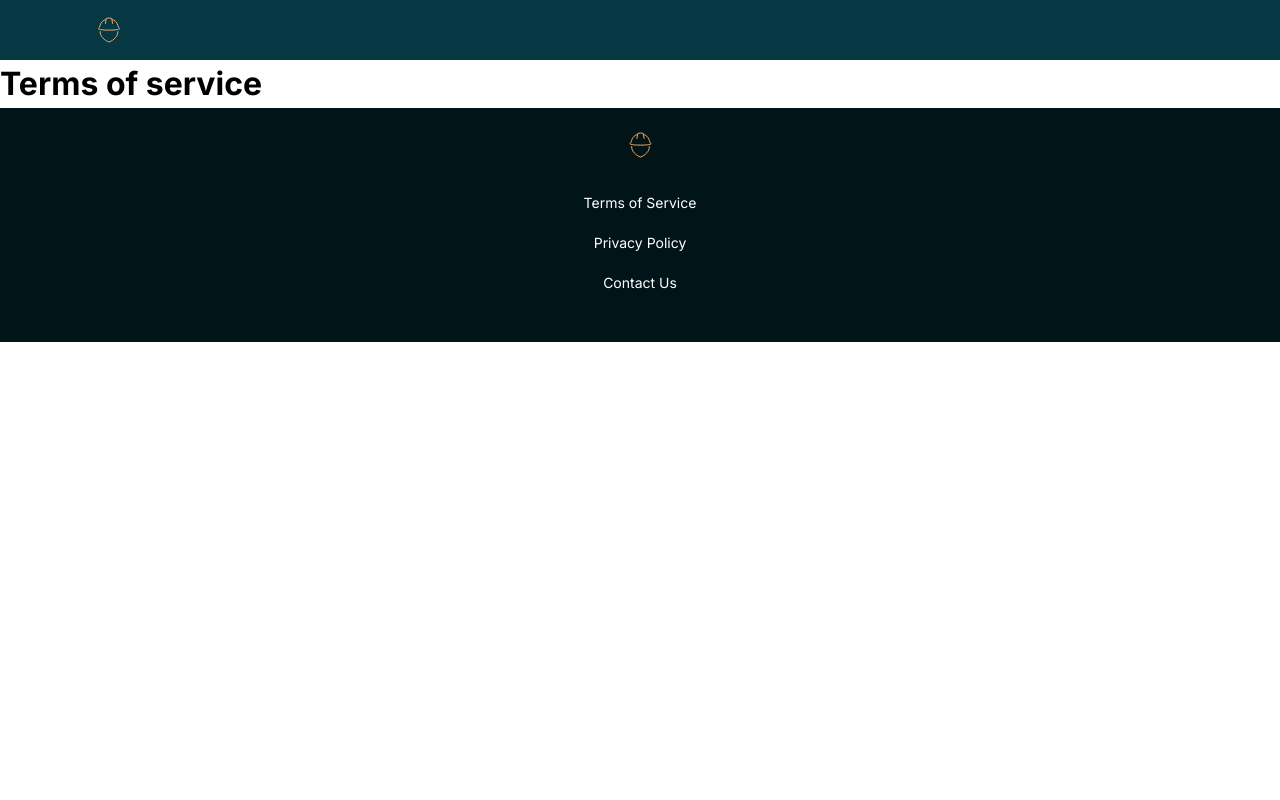
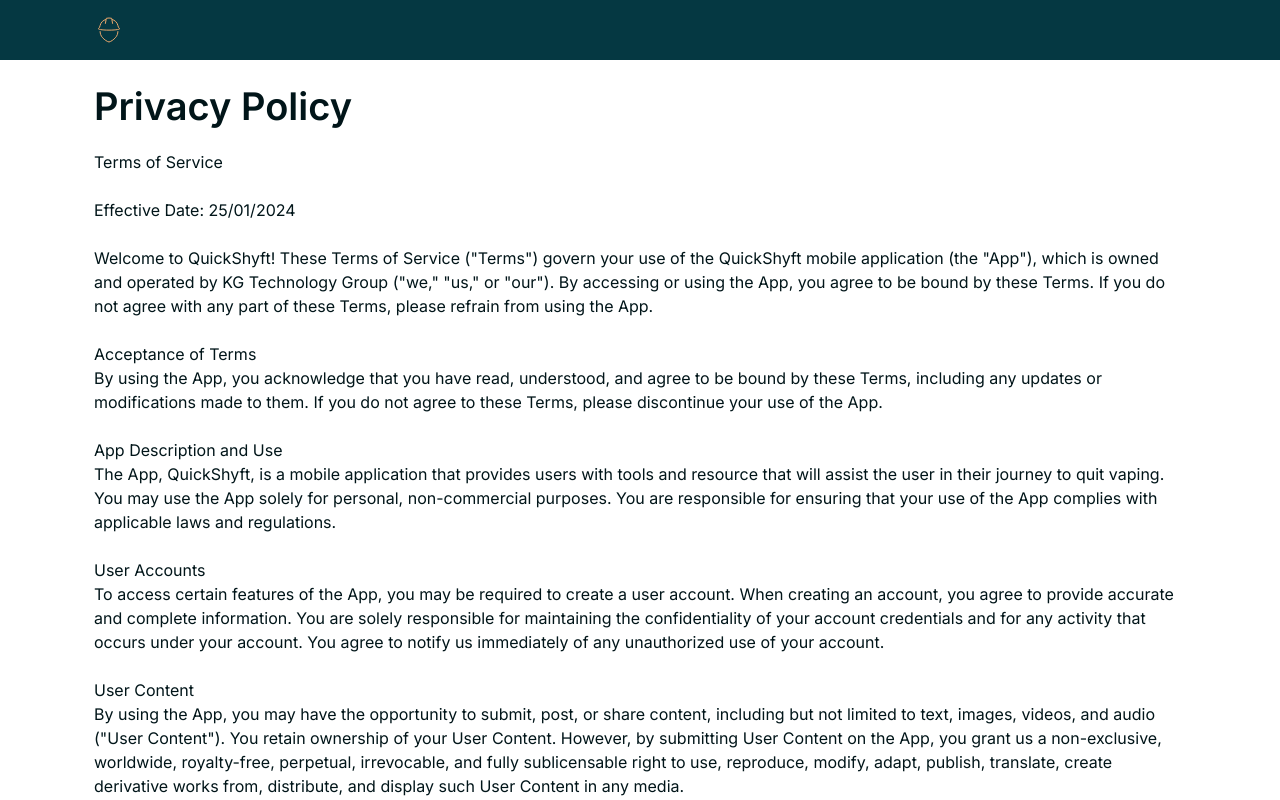
Before and after one commit to ThabisoMagwaza/quickshyft-website, a Next.js app: page /terms-of-service in a window 1280 px wide. Shown: the top 800 px of the page. Built offline with nearby package versions, Linux system fonts and the light colour scheme.

Commit message:
feat: added terms of service

```diff
--- a/src/app/terms-of-service/page.js
+++ b/src/app/terms-of-service/page.js
@@ -1,7 +1,9 @@
+import TermsOfService from '@/components/TermsOfService';
+
 export default function Page() {
   return (
-    <div>
-      <h1>Terms of service</h1>
-    </div>
+    <main>
+      <TermsOfService />
+    </main>
   );
 }
--- a/src/components/PrivacyPolicy/PrivacyPolicy.js
+++ b/src/components/PrivacyPolicy/PrivacyPolicy.js
@@ -1,8 +1,9 @@
 'use client';
 import styled from 'styled-components';
+import { COLORS } from '@/lib/constants';
+
 import MaxWidthWrapper from '../MaxWidthWrapper';
 import Heading1 from '../Heading1';
-import { COLORS } from '@/lib/constants';
 
 function PrivacyPolicy() {
   return (
--- /dev/null
+++ b/src/components/TermsOfService/TermsOfService.js
@@ -0,0 +1,135 @@
+'use client';
+import styled from 'styled-components';
+import { COLORS } from '@/lib/constants';
+
+import MaxWidthWrapper from '../MaxWidthWrapper';
+import Heading1 from '../Heading1';
+
+function TermsOfService() {
+  return (
+    <Wrapper>
+      <Heading1>Privacy Policy</Heading1>
+
+      <Text>
+        Terms of Service
+        <br />
+        <br />
+        Effective Date: 25/01/2024
+        <br />
+        <br />
+        Welcome to QuickShyft! These Terms of Service (&quot;Terms&quot;) govern
+        your use of the QuickShyft mobile application (the &quot;App&quot;),
+        which is owned and operated by KG Technology Group (&quot;we,&quot;
+        &quot;us,&quot; or &quot;our&quot;). By accessing or using the App, you
+        agree to be bound by these Terms. If you do not agree with any part of
+        these Terms, please refrain from using the App.
+        <br />
+        <br />
+        Acceptance of Terms <br />
+        By using the App, you acknowledge that you have read, understood, and
+        agree to be bound by these Terms, including any updates or modifications
+        made to them. If you do not agree to these Terms, please discontinue
+        your use of the App.
+        <br />
+        <br />
+        App Description and Use <br />
+        The App, QuickShyft, is a mobile application that provides users with
+        tools and resource that will assist the user in their journey to quit
+        vaping. You may use the App solely for personal, non-commercial
+        purposes. You are responsible for ensuring that your use of the App
+        complies with applicable laws and regulations.
+        <br />
+        <br />
+        User Accounts <br />
+        To access certain features of the App, you may be required to create a
+        user account. When creating an account, you agree to provide accurate
+        and complete information. You are solely responsible for maintaining the
+        confidentiality of your account credentials and for any activity that
+        occurs under your account. You agree to notify us immediately of any
+        unauthorized use of your account.
+        <br />
+        <br />
+        User Content <br />
+        By using the App, you may have the opportunity to submit, post, or share
+        content, including but not limited to text, images, videos, and audio
+        (&quot;User Content&quot;). You retain ownership of your User Content.
+        However, by submitting User Content on the App, you grant us a
+        non-exclusive, worldwide, royalty-free, perpetual, irrevocable, and
+        fully sublicensable right to use, reproduce, modify, adapt, publish,
+        translate, create derivative works from, distribute, and display such
+        User Content in any media.
+        <br />
+        <br />
+        You are solely responsible for your User Content and the consequences of
+        posting or sharing it on the App. You agree not to submit User Content
+        that violates any law, infringes upon any intellectual property rights,
+        or is defamatory, abusive, offensive, or otherwise objectionable.
+        <br />
+        <br />
+        Intellectual Property Rights <br />
+        The App, including its content, features, and functionality, is owned by
+        us or our licensors and is protected by intellectual property laws. You
+        may not modify, reproduce, distribute, create derivative works of,
+        publicly display or perform, or in any way exploit any of the content on
+        the App without our prior written consent.
+        <br />
+        <br />
+        Disclaimer of Warranties <br />
+        The App is provided on an &quot;as is&quot; and &quot;as available&quot;
+        basis, without any warranties or representations, express or implied. We
+        make no guarantees regarding the reliability, accuracy, timeliness,
+        availability, or security of the App. Your use of the App is at your own
+        risk.
+        <br />
+        <br />
+        Limitation of Liability <br />
+        To the maximum extent permitted by law, we shall not be liable for any
+        direct, indirect, incidental, consequential, special, or exemplary
+        damages arising out of or in connection with your use of the App. This
+        includes, but is not limited to, any loss of profits, data, or goodwill.
+        <br />
+        <br />
+        Modification of Terms <br />
+        We reserve the right to modify these Terms at any time without prior
+        notice. The updated Terms will be posted on the App, and it is your
+        responsibility to review them periodically. By continuing to use the App
+        after the Terms have been updated, you accept the revised Terms.
+        <br />
+        <br />
+        Termination <br />
+        We may terminate or suspend your access to the App at any time, without
+        prior notice or liability, for any reason whatsoever, including, without
+        limitation, if you breach these Terms.
+        <br />
+        <br />
+        Entire Agreement <br />
+        These Terms constitute the entire agreement between you and us
+        concerning the subject matter herein and supersedes all prior or
+        contemporaneous communications and proposals, whether electronic, oral,
+        or written.
+        <br />
+        <br />
+        If you have any questions or concerns about these Terms, please contact
+        us at info@quickshyft.com.
+        <br />
+        <br />
+        Thank you for using QuickShyft!
+      </Text>
+    </Wrapper>
+  );
+}
+
+const Wrapper = styled(MaxWidthWrapper)`
+  display: flex;
+  flex-direction: column;
+  gap: 20px;
+
+  padding-top: 24px;
+  padding-bottom: 24px;
+`;
+
+const Text = styled.p`
+  color: ${COLORS.Primary5};
+`;
+
+export default TermsOfService;
--- /dev/null
+++ b/src/components/TermsOfService/index.js
@@ -0,0 +1,2 @@
+export * from './TermsOfService';
+export { default } from './TermsOfService';
```
